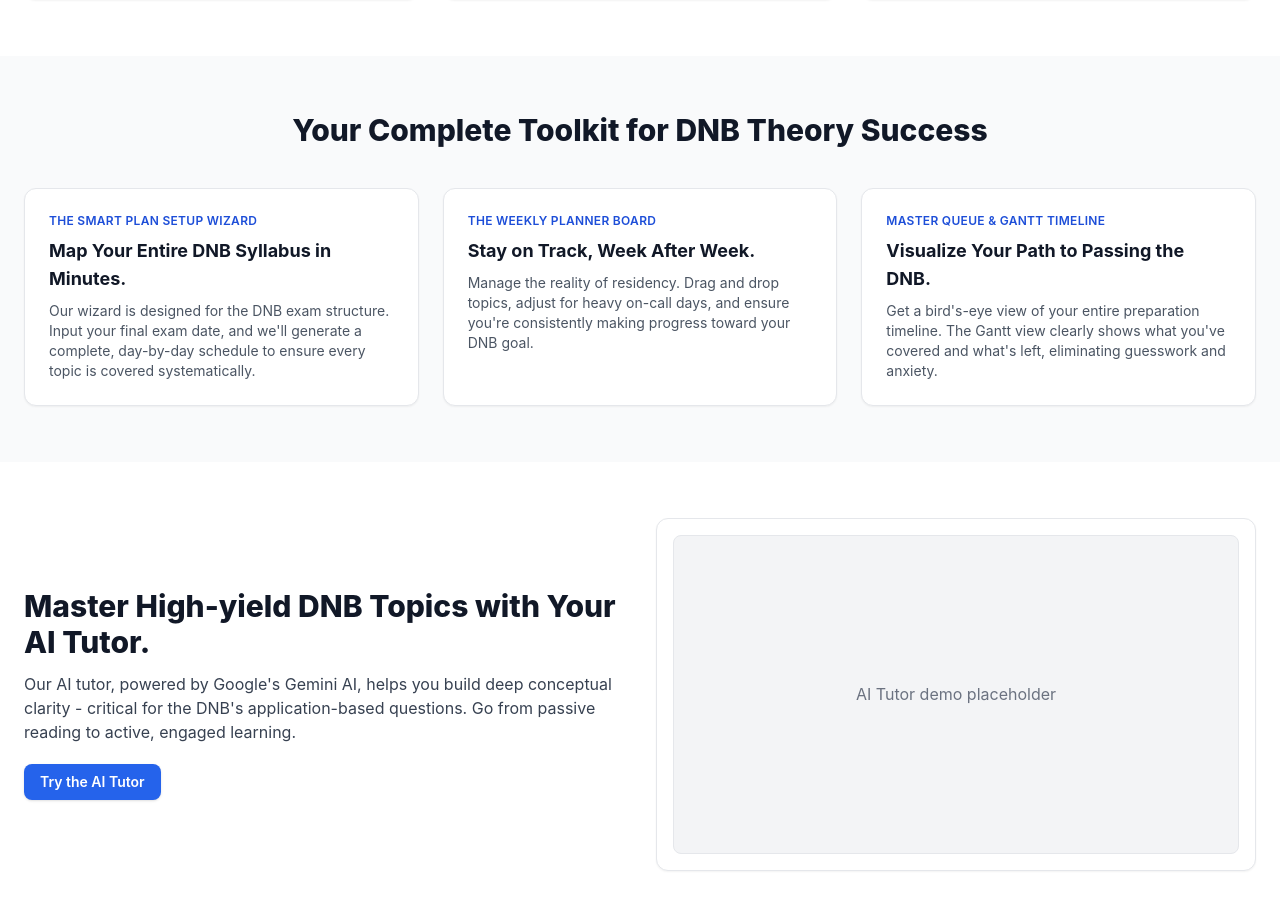
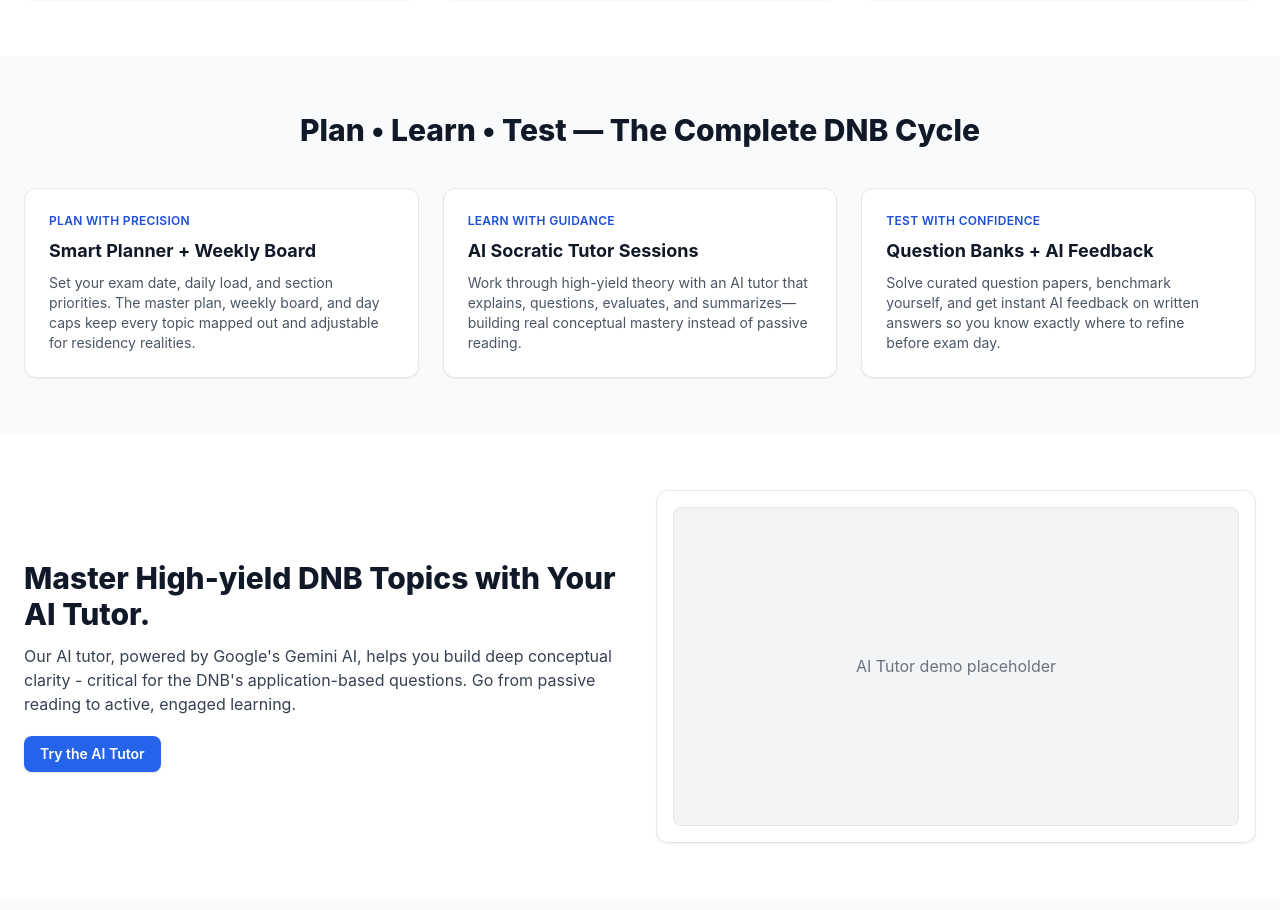
Before and after one commit to prateek070295/rad_mentor, a React (Create React App) app: page / in a window 1280 px wide. Shown: the part 1349-2259 px from the top of the page. Built offline with nearby package versions, Linux system fonts and the light colour scheme; no server answers.

Commit message:
Reframe features around Plan > Learn > Test cycle

```diff
--- a/src/pages/LandingPage.jsx
+++ b/src/pages/LandingPage.jsx
@@ -100,23 +100,23 @@ const Problems = () => (
 const Features = () => (
   <section id="features" className="bg-gray-50">
     <div className="container mx-auto px-4 sm:px-6 py-14">
-      <h2 className="text-2xl md:text-3xl font-extrabold text-gray-900 text-center">Your Complete Toolkit for DNB Theory Success</h2>
+      <h2 className="text-2xl md:text-3xl font-extrabold text-gray-900 text-center">Plan • Learn • Test — The Complete DNB Cycle</h2>
       <div className="mt-10 grid lg:grid-cols-3 gap-6">
         {[
           {
-            tag: "The Smart Plan Setup Wizard",
-            benefit: "Map Your Entire DNB Syllabus in Minutes.",
-            desc: "Our wizard is designed for the DNB exam structure. Input your final exam date, and we'll generate a complete, day-by-day schedule to ensure every topic is covered systematically.",
+            tag: "PLAN WITH PRECISION",
+            benefit: "Smart Planner + Weekly Board",
+            desc: "Set your exam date, daily load, and section priorities. The master plan, weekly board, and day caps keep every topic mapped out and adjustable for residency realities.",
           },
           {
-            tag: "The Weekly Planner Board",
-            benefit: "Stay on Track, Week After Week.",
-            desc: "Manage the reality of residency. Drag and drop topics, adjust for heavy on-call days, and ensure you're consistently making progress toward your DNB goal.",
+            tag: "LEARN WITH GUIDANCE",
+            benefit: "AI Socratic Tutor Sessions",
+            desc: "Work through high-yield theory with an AI tutor that explains, questions, evaluates, and summarizes—building real conceptual mastery instead of passive reading.",
           },
           {
-            tag: "Master Queue & Gantt Timeline",
-            benefit: "Visualize Your Path to Passing the DNB.",
-            desc: "Get a bird's-eye view of your entire preparation timeline. The Gantt view clearly shows what you've covered and what's left, eliminating guesswork and anxiety.",
+            tag: "TEST WITH CONFIDENCE",
+            benefit: "Question Banks + AI Feedback",
+            desc: "Solve curated question papers, benchmark yourself, and get instant AI feedback on written answers so you know exactly where to refine before exam day.",
           },
         ].map((f, idx) => (
           <div key={idx} className="rounded-xl border bg-white p-6 shadow-sm">
```
